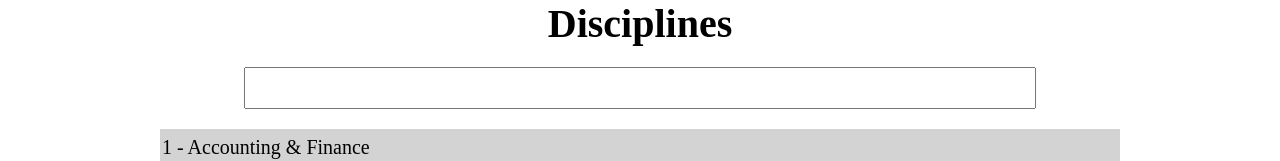
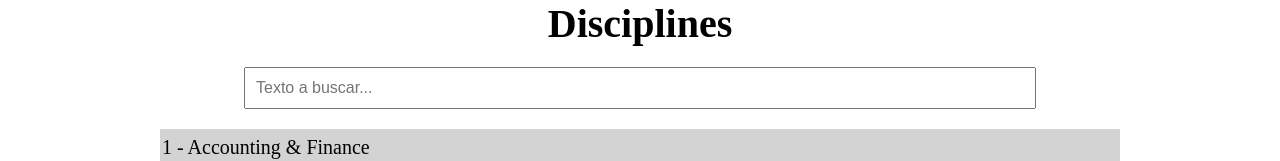
Before and after one commit to javdome/busca-topics, a React (Vite) app: page /#/disciplines in a window 1280 px wide. Shown: the top 161 px of the page. Built offline with nearby package versions, Linux system fonts and the light colour scheme.

Commit message:
Introduzco Placeholder

```diff
--- a/src/pages/disciplines.jsx
+++ b/src/pages/disciplines.jsx
@@ -18,6 +18,7 @@ const disciplinesPage = ()=> {
 
       <input
         type="text"
+        placeholder="Texto a buscar..."
         value={ inputText }
         onChange = {inputHandler}/>
 
--- a/src/pages/topics.jsx
+++ b/src/pages/topics.jsx
@@ -18,6 +18,7 @@ const topicsPage = ()=> {
 
       <input
         type="text"
+        placeholder="Texto a buscar..."
         value={ inputText }
         onChange = {inputHandler}/>
 
--- a/src/pages/tracks.jsx
+++ b/src/pages/tracks.jsx
@@ -18,6 +18,7 @@ const tracksPage = ()=> {
 
       <input
         type="text"
+        placeholder="Texto a buscar..."
         value={ inputText }
         onChange = {inputHandler}/>
 
```
